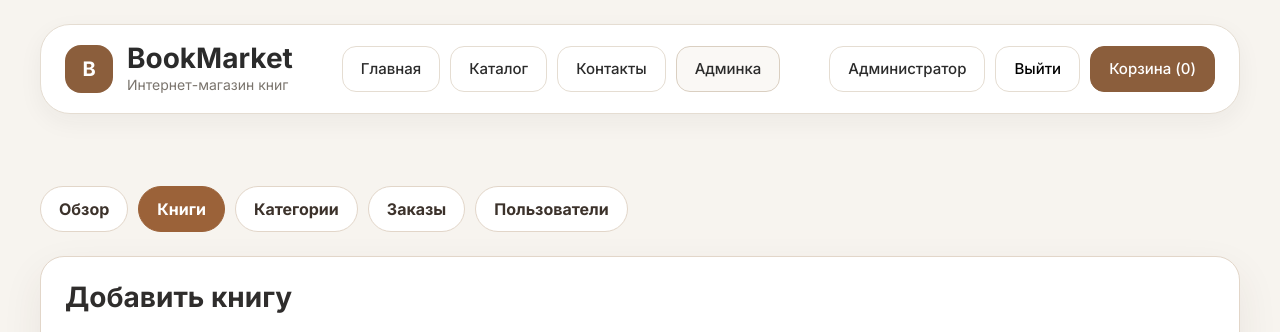
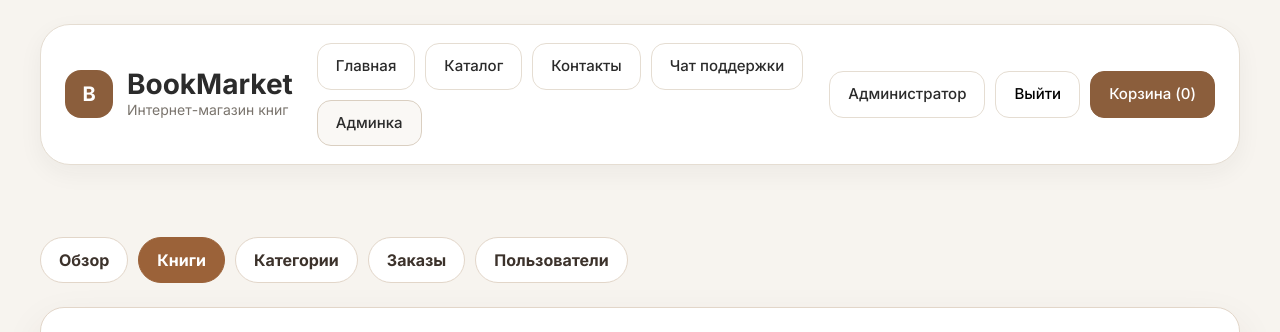
Before and after one commit to MuYuchun10/bookmarket-laravel, a Laravel app: page /admin/products in a window 1280 px wide. Shown: the top 332 px of the page. Run offline with Laravel 12, Linux system fonts and the light colour scheme; a user stored in the database is signed in; data comes from the database, SQL or seed files in the repository.

Commit message:
chat finish1

```diff
--- a/resources/views/partials/header.blade.php
+++ b/resources/views/partials/header.blade.php
@@ -26,6 +26,14 @@
                             Контакты
                         </a>
                     </li>
+
+                    <li class="nav__item">
+                        <a class="nav__link {{ request()->routeIs('chat.*') ? 'nav__link--active' : '' }}"
+                        href="{{ route('chat.index') }}">
+                            Чат поддержки
+                        </a>
+                    </li>
+
                     @auth
                         @if(auth()->user()->role === 'admin')
                             <li class="nav__item">
```
